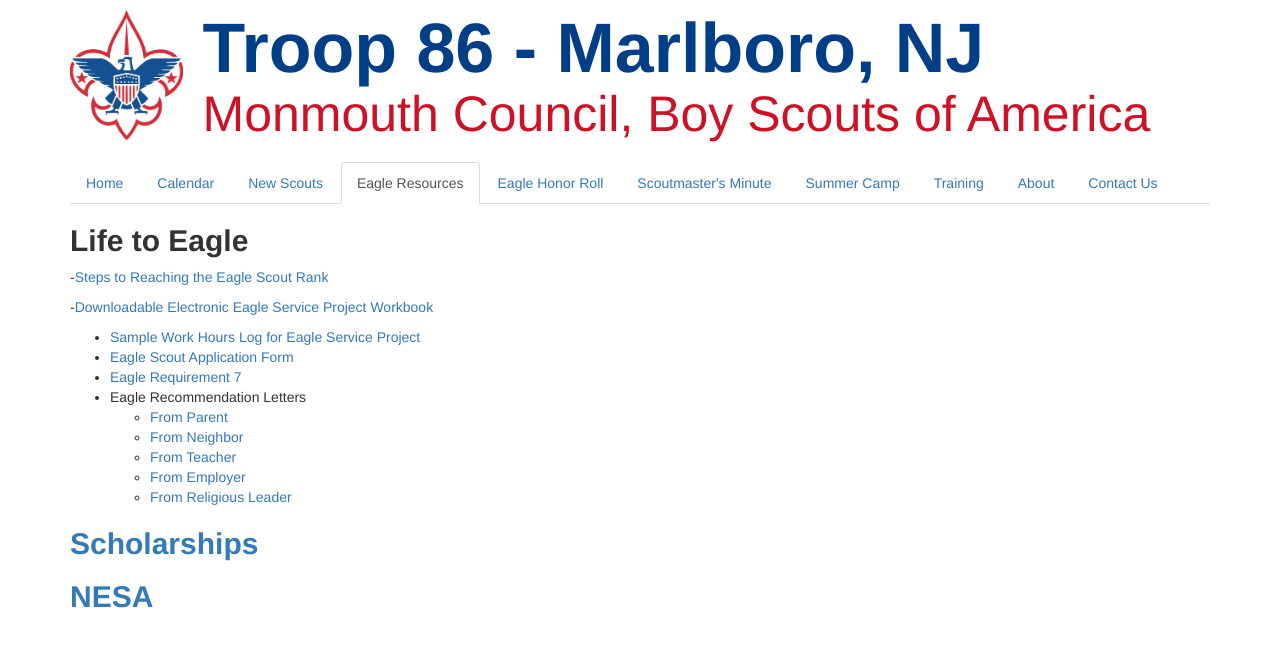
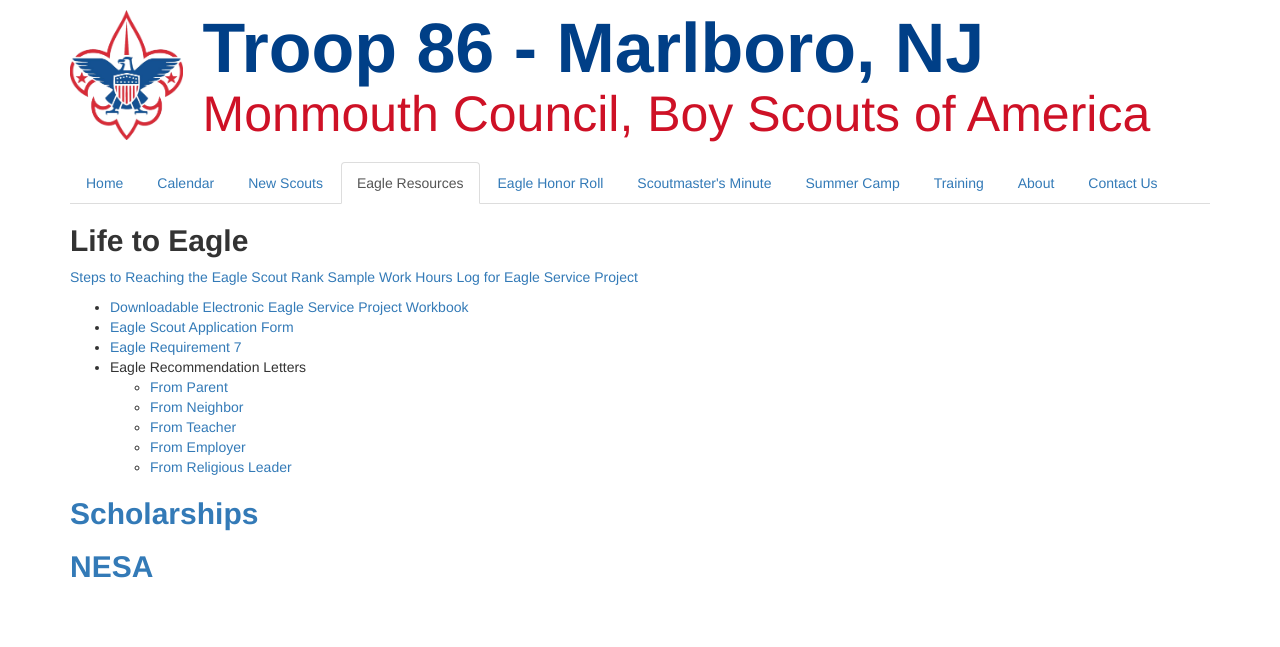
Before and after one commit to akparekh/bsatroop86.github.io, a Jekyll site: the page built from eagleResources.md, in a window 1280 px wide. Shown: the top 647 px of the page. Built offline with Jekyll 4.4.1, drawn with Linux system fonts in a browser that asks for light colours; nearby versions of some CDN libraries; our own code applies the rules of GitHub Pages for plain Markdown files.

```diff
--- a/eagleResources.md
+++ b/eagleResources.md
@@ -6,10 +6,10 @@ nav_groups:
 ---
 
 ## <b>Life to Eagle</b>
--[Steps to Reaching the Eagle Scout Rank](./content/Steps to Reaching the Eagle Scout Rank 2019.docx)
+[Steps to Reaching the Eagle Scout Rank](./content/Steps to Reaching the Eagle Scout Rank 2019.docx)
+[Sample Work Hours Log for Eagle Service Project ](./content/Russ eagle scout work logs.pdf)
 
--[Downloadable Electronic Eagle Service Project Workbook](http://www.scouting.org/scoutsource/BoyScouts/AdvancementandAwards/EagleWorkbookProcedures.aspx)
-- [Sample Work Hours Log for Eagle Service Project ](./content/Russ eagle scout work logs.pdf)
+- [Downloadable Electronic Eagle Service Project Workbook](http://www.scouting.org/scoutsource/BoyScouts/AdvancementandAwards/EagleWorkbookProcedures.aspx)
 - [Eagle Scout Application Form](http://www.scouting.org/filestore/pdf/512-728_WB_fillable.pdf)
 - [Eagle Requirement 7](./content/Eagle-Req7.docx)
 - Eagle Recommendation Letters
```
